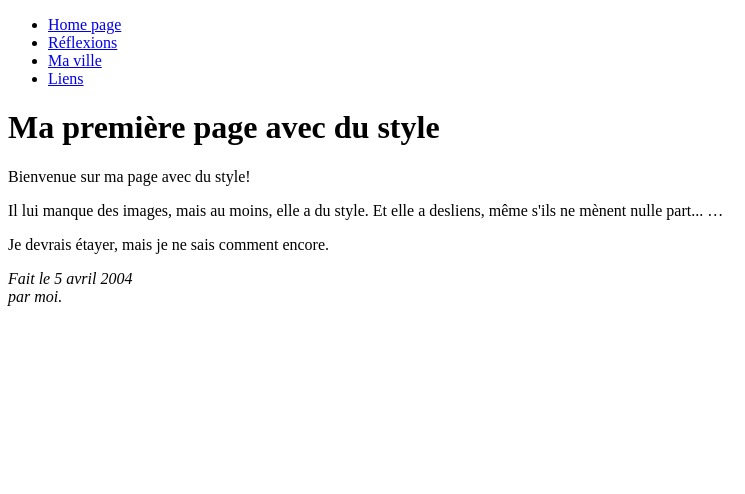
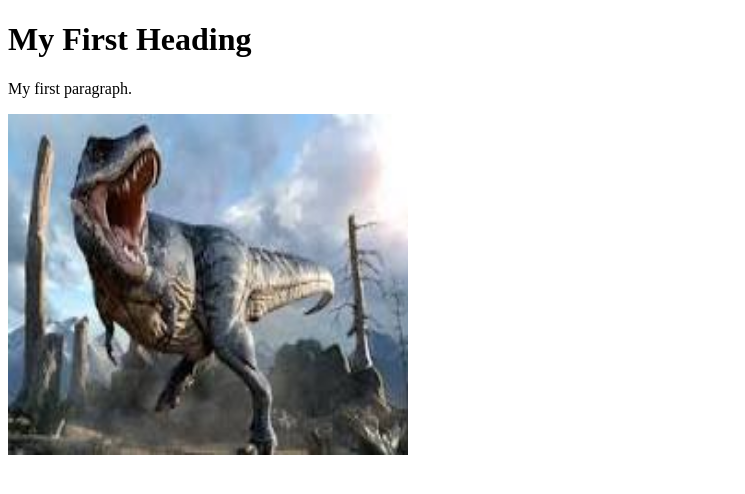
Before and after one commit to cdesland/cdesland.github.io, a plain HTML site: page index.html in a window 1280 px wide. Shown: the whole page, without its empty margins (0-745 px from the left). Drawn offline with Linux system fonts and the light colour scheme.

Commit message:
Add files via upload

```diff
--- a/index.html
+++ b/index.html
@@ -1,32 +1,18 @@
-<!DOCTYPE html PUBLIC "-//W3C//DTD HTML 4.01//EN">
+<!DOCTYPE html>
 <html>
 <head>
-  <title>Ma première page avec du style</title>
+<title>Page Title</title>
 </head>
-
 <body>
 
-<!-- Menu de navigation du site -->
-<ul class="navbar">
-  <li><a href="index.html">Home page</a>
-  <li><a href="reflexions.html">Réflexions</a>
-  <li><a href="ville.html">Ma ville</a>
-  <li><a href="liens.html">Liens</a>
-</ul>
-
-<!-- Contenu principal -->
-<h1>Ma première page avec du style</h1>
-
-<p>Bienvenue sur ma page avec du style!
-
-<p>Il lui manque des images, mais au moins, elle a du style. Et elle a desliens, même s'ils ne mènent nulle part...
-&hellip;
-
-<p>Je devrais étayer, mais je ne sais comment encore.
-
-<!-- Signer et dater la page, c'est une question de politesse! -->
-<address>Fait le 5 avril 2004<br>
-  par moi.</address>
+<h1>My First Heading</h1>
+<p>My first paragraph.</p>
+<img
+  src="dinosaur.jpg"
+  alt="The head and torso of a dinosaur skeleton;
+          it has a large head with long sharp teeth"
+  width="400"
+  height="341" />
 
 </body>
 </html>
```
Also changed, not shown: dinosaur.jpg (added).
